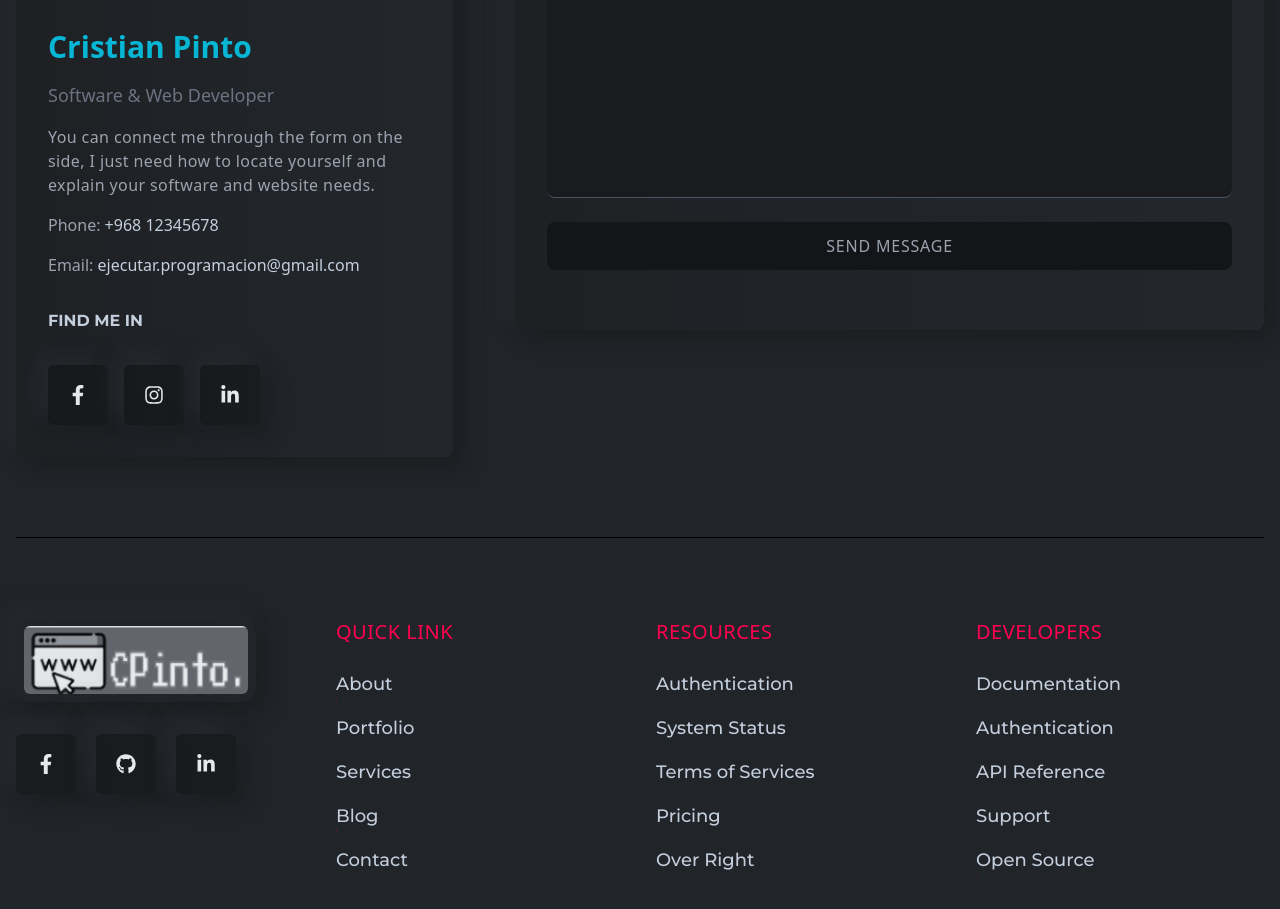
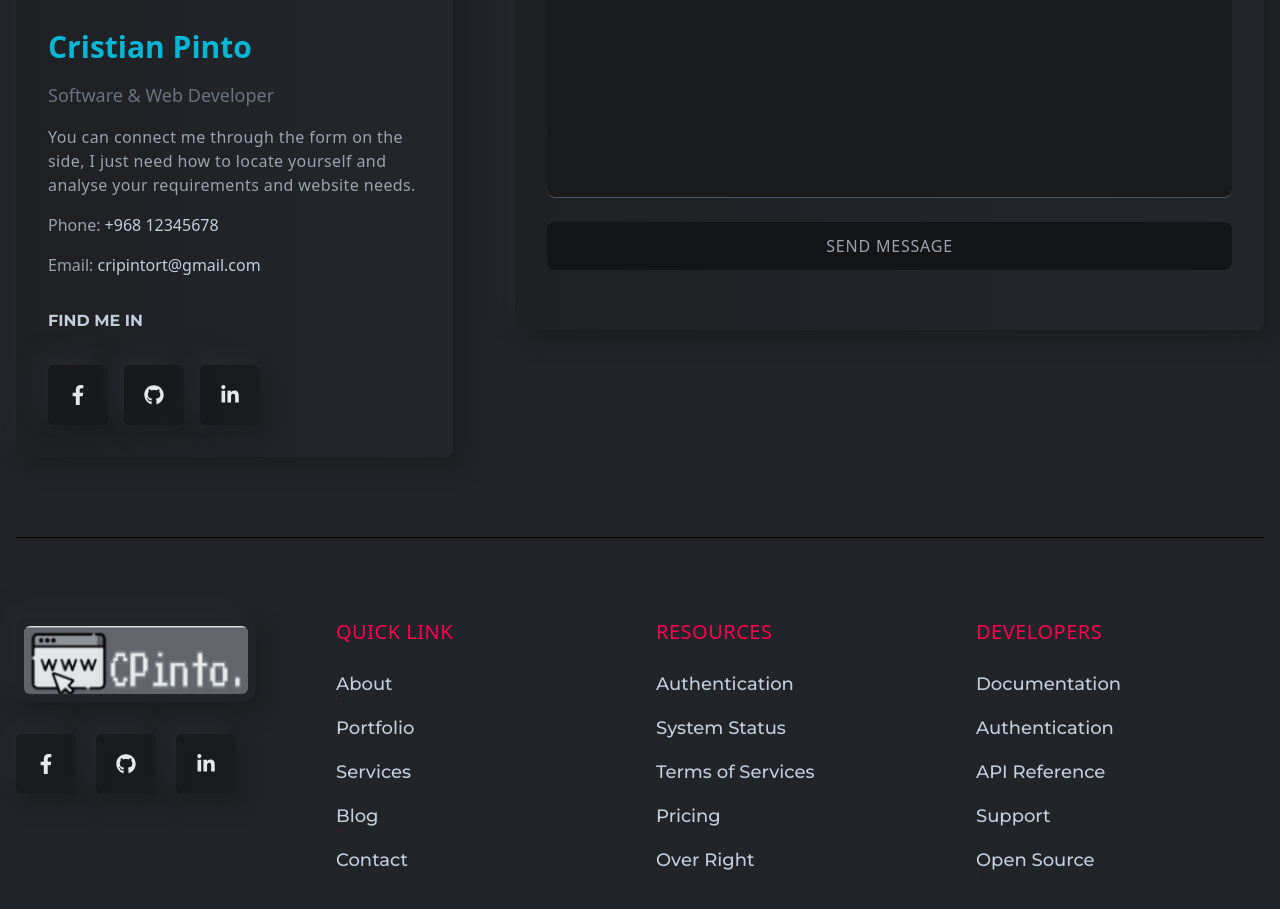
Before and after one commit to kike-Pinto/portfolio, a React (Create React App) app: page / in a window 1280 px wide. Shown: the part 6220-7129 px from the top of the page. Built offline with nearby package versions, Linux system fonts and the light colour scheme.

Commit message:
footer y contact

```diff
--- a/src/components/Contact/ContactLeft.js
+++ b/src/components/Contact/ContactLeft.js
@@ -1,5 +1,5 @@
 import React from 'react'
-import { FaFacebookF, FaInstagram, FaLinkedinIn } from 'react-icons/fa'
+import { FaFacebookF, FaGithub, FaLinkedinIn } from 'react-icons/fa'
 import { contactImg } from '../../assets/index'
 
 const ContactLeft = () => {
@@ -17,16 +17,13 @@ const ContactLeft = () => {
         </p>
         <p className='text-base text-gray-400 tracking-wide'>
           You can connect me through the form on the side, I just need how to
-          locate yourself and explain your software and website needs.
+          locate yourself and analyse your requirements and website needs.
         </p>
         <p className='text-base text-gray-400 items-center gap-2'>
           Phone: <span className='text-ligthText'>+968 12345678</span>
         </p>
         <p className='text-base text-gray-400 items-center gap-2'>
-          Email:{' '}
-          <span className='text-ligthText'>
-            ejecutar.programacion@gmail.com
-          </span>
+          Email: <span className='text-ligthText'>cripintort@gmail.com</span>
         </p>
       </div>
       <div className='flex flex-col gap-4'>
@@ -46,17 +43,17 @@ const ContactLeft = () => {
           </a>
 
           <a
-            href='www.linkedin.com/in/cristian-pinto-9719a7168'
+            href='https://github.com/kike-Pinto'
             target='_blank'
             rel='noopener noreferrer'
           >
             <span className='bannerIcon tooltip'>
-              <FaInstagram />
-              <span className='tooltipText'>Instagram</span>
+              <FaGithub />
+              <span className='tooltipText'>Github</span>
             </span>
           </a>
           <a
-            href='www.linkedin.com/in/cristian-pinto-9719a7168'
+            href='https://www.linkedin.com/in/cristian-pinto-9719a7168'
             target='_blank'
             rel='noopener noreferrer'
           >
--- a/src/components/Footer/Footer.js
+++ b/src/components/Footer/Footer.js
@@ -1,10 +1,5 @@
 import React from 'react'
-import {
-  FaFacebookF,
-  FaInstagram,
-  FaLinkedinIn,
-  FaGithub,
-} from 'react-icons/fa'
+import { FaFacebookF, FaLinkedinIn, FaGithub } from 'react-icons/fa'
 import logo from '../../assets/images/my_logo5.jpg'
 
 const Footer = () => {
@@ -43,7 +38,7 @@ const Footer = () => {
           </a>
 
           <a
-            href='www.linkedin.com/in/cristian-pinto-9719a7168'
+            href='https://www.linkedin.com/in/cristian-pinto-9719a7168'
             target='_blank'
             rel='noopener noreferrer'
           >
```
